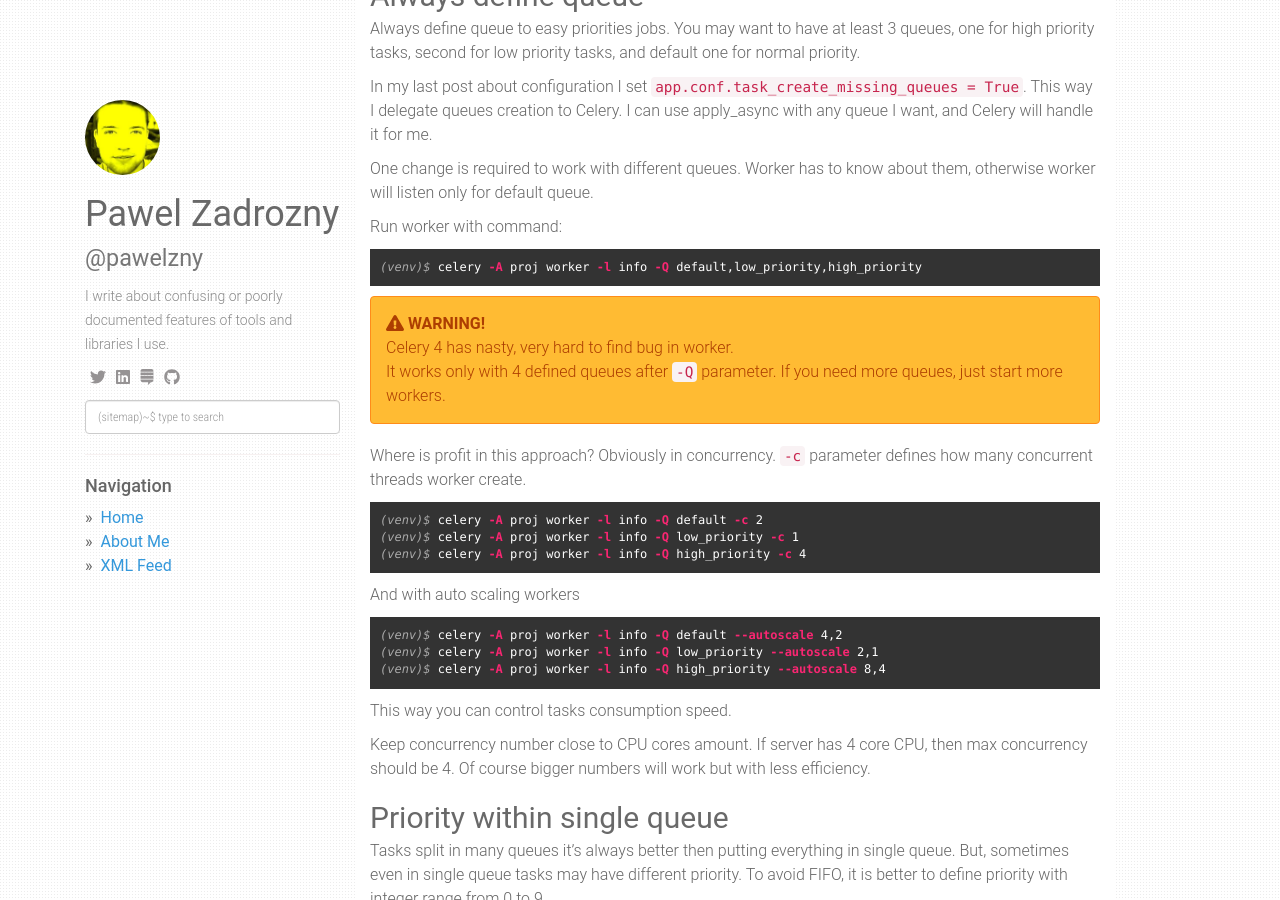
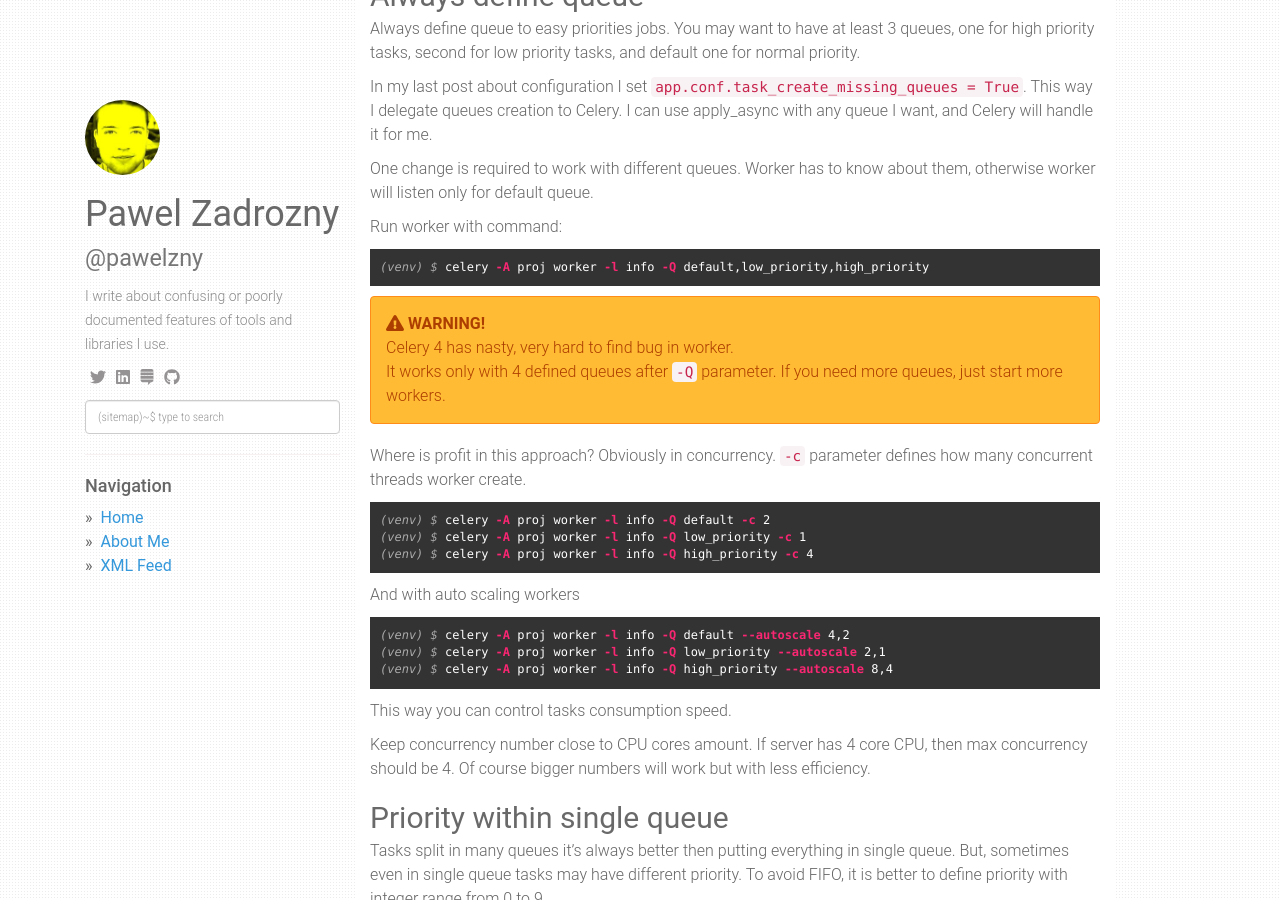
Before and after one commit to pawelzny/pawelzny.github.io, a Jekyll site: the page built from _posts/2017-08-14-celery-4-tasks-best-practices.md, in a window 1280 px wide and 900 px high, scrolled down 846 px. Built offline with Jekyll 4.4.1, drawn with Linux system fonts in a browser that asks for light colours; nearby versions of some CDN libraries; comment, search, counter and statistics services are not loaded.

````diff
--- a/_posts/2017-08-14-celery-4-tasks-best-practices.md
+++ b/_posts/2017-08-14-celery-4-tasks-best-practices.md
@@ -11,7 +11,7 @@ This is third article from series. Check out previous two about
 and [must have Celery 4 configuration]({% post_url 2017-08-07-must-have-celery-4-configuration %}).
 
 <div class="alert alert-info">
-    <i class="fa fa-info-circle"></i> <strong>INFO</strong><br> This article is about Celery 4.0.2
+    <i class="fas fa-info-circle"></i> <strong>INFO</strong><br> This article is about Celery 4.0.2
 </div>
 
 ## Set name for every task
@@ -62,11 +62,11 @@ worker will listen only for default queue.
 Run worker with command:
 
 ```console
-(venv)$ celery -A proj worker -l info -Q default,low_priority,high_priority
+(venv) $ celery -A proj worker -l info -Q default,low_priority,high_priority
 ```
 
 <div class="alert alert-warning" role="alert">
-    <i class="fa fa-exclamation-triangle"></i> <strong>WARNING!</strong> <br>
+    <i class="fas fa-exclamation-triangle"></i> <strong>WARNING!</strong> <br>
     Celery 4 has nasty, very hard to find bug in worker.
     <p>
         It works only with 4 defined queues after <code class="highlighter-rouge">-Q</code>
@@ -79,17 +79,17 @@ Where is profit in this approach? Obviously in concurrency.
 `-c` parameter defines how many concurrent threads worker create.
 
 ```console
-(venv)$ celery -A proj worker -l info -Q default -c 2
-(venv)$ celery -A proj worker -l info -Q low_priority -c 1
-(venv)$ celery -A proj worker -l info -Q high_priority -c 4
+(venv) $ celery -A proj worker -l info -Q default -c 2
+(venv) $ celery -A proj worker -l info -Q low_priority -c 1
+(venv) $ celery -A proj worker -l info -Q high_priority -c 4
 ```
 
 And with auto scaling workers
 
 ```console
-(venv)$ celery -A proj worker -l info -Q default --autoscale 4,2
-(venv)$ celery -A proj worker -l info -Q low_priority --autoscale 2,1
-(venv)$ celery -A proj worker -l info -Q high_priority --autoscale 8,4
+(venv) $ celery -A proj worker -l info -Q default --autoscale 4,2
+(venv) $ celery -A proj worker -l info -Q low_priority --autoscale 2,1
+(venv) $ celery -A proj worker -l info -Q high_priority --autoscale 8,4
 ```
 
 This way you can control tasks consumption speed.
@@ -126,7 +126,7 @@ def fetch_data():
 ```
 
 <div class="alert alert-warning">
-    <i class="fa fa-exclamation-triangle"></i> <strong>WARNING!</strong><br>
+    <i class="fas fa-exclamation-triangle"></i> <strong>WARNING!</strong><br>
     <code class="highlighter-rouge">max_retries</code>
     works only with <code class="highlighter-rouge">auto_retry</code>
     and <code class="highlighter-rouge">self.retry</code>
````
Also changed, not shown: _posts/2017-07-24-first-steps-with-celery-4-and-django.md (+2 -2 lines), _posts/2017-08-07-must-have-celery-4-configuration.md (+2 -2 lines), _posts/2018-02-19-celery-4-tasks-with-very-long-timeout.md (+1 -1 lines), _posts/2018-02-19-sentry-with-django-and-celery.md (+1 -1 lines), _posts/2018-02-20-git-branch-name-in-terminal-prompt.md (+1 -1 lines).
